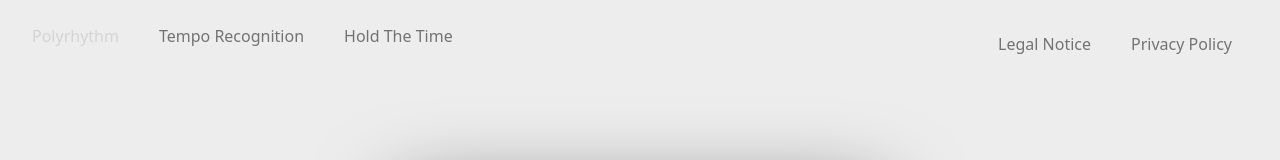
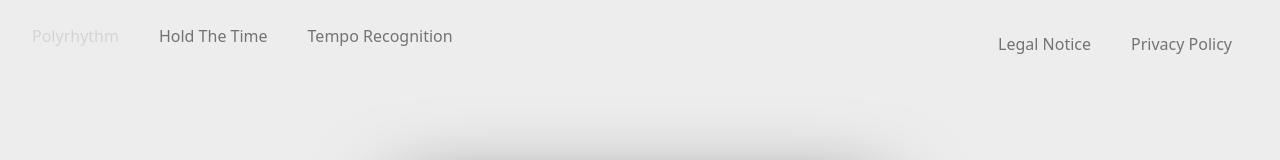
Before and after one commit to leoxnard/synchro, a Next.js app: page /poly-rhythm in a window 1280 px wide. Shown: the top 160 px of the page. Built offline with nearby package versions, Linux system fonts and the light colour scheme.

Commit message:
change order

```diff
--- a/app/components/Navbar.tsx
+++ b/app/components/Navbar.tsx
@@ -7,8 +7,8 @@ import { useEffect, useState } from "react";
 
 const GAMES = [
     { id: "poly-rhythm", label: "Polyrhythm", href: "/poly-rhythm" },
+    { id: "hold-the-time", label: "Hold The Time", href: "/hold-the-time" },
     { id: "tempo-recognition", label: "Tempo Recognition", href: "/tempo-recognition" },
-    { id: "hold-the-time", label: "Hold The Time", href: "/hold-the-time" },
 ];
 
 const OTHER_PAGES = [
```
